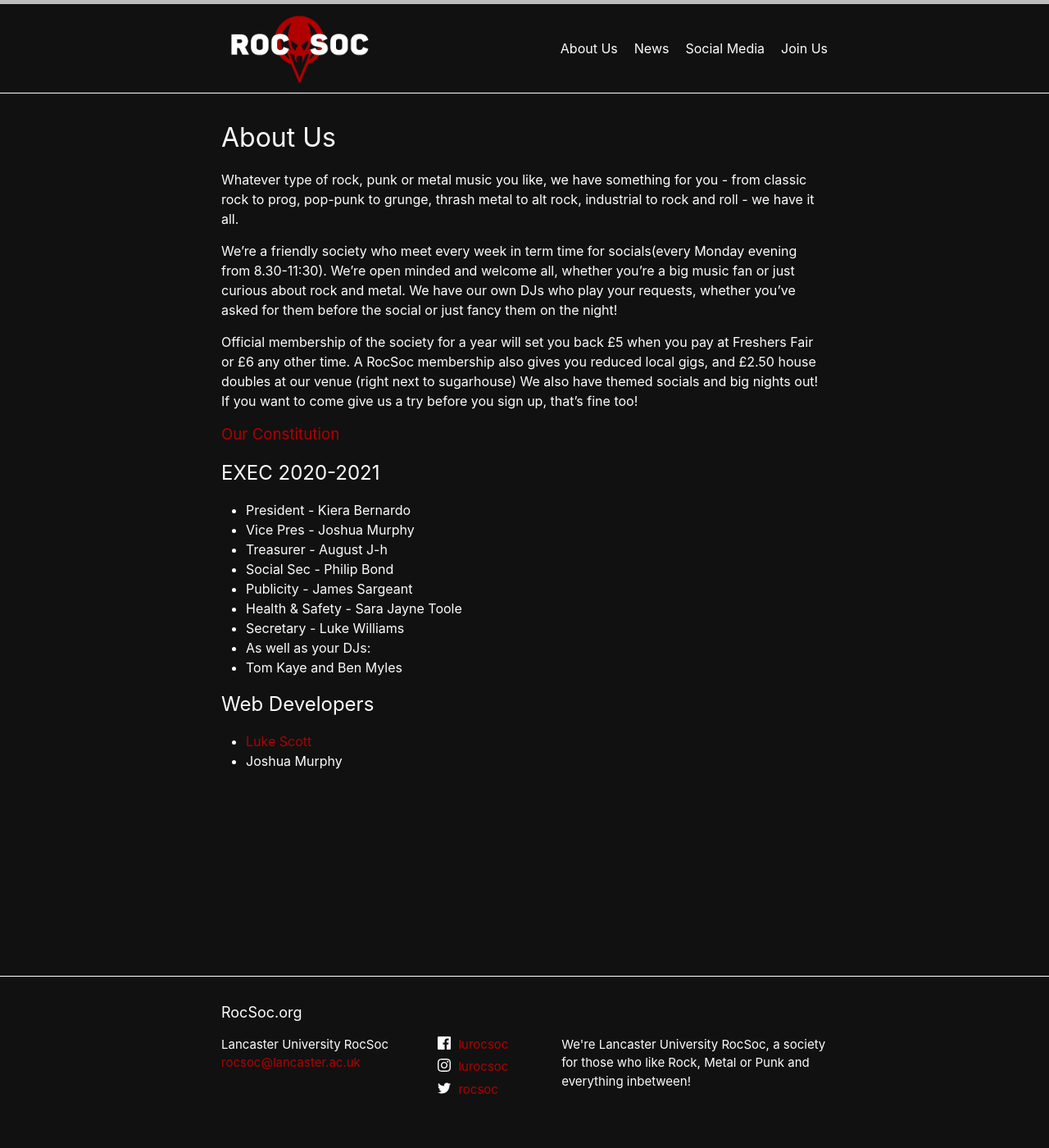
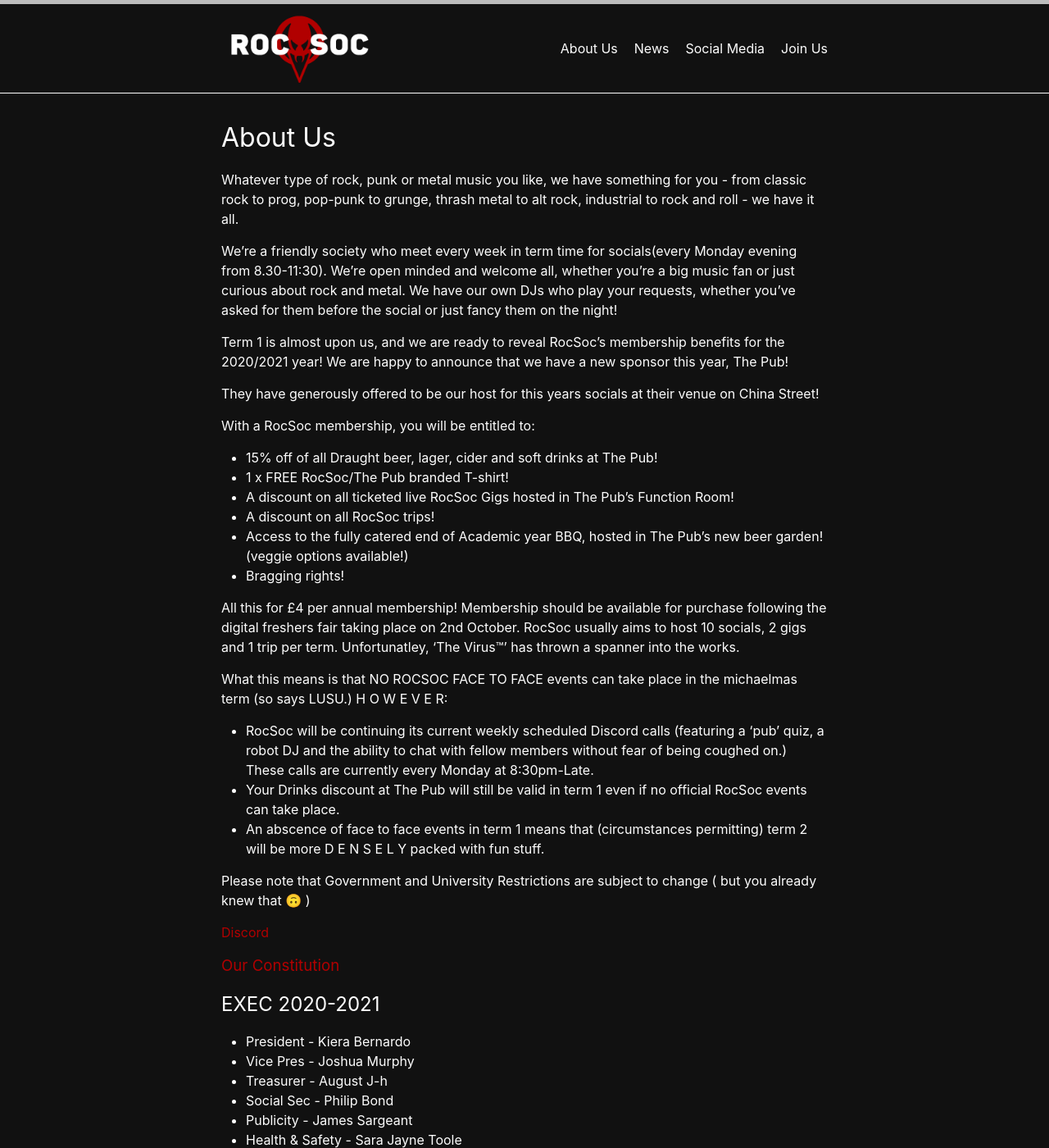
Before and after one commit to RocSoc/RocSoc.github.io, a Jekyll site: the page built from about-us.md, in a window 1280 px wide and 1400 px high. Shown: the whole window at 82% size. Built offline with Jekyll 4.4.1, drawn with Linux system fonts in a browser that asks for light colours.

Commit message:
Update about-us.md
Updated memebership deets

```diff
--- a/about-us.md
+++ b/about-us.md
@@ -9,7 +9,32 @@ Whatever type of rock, punk or metal music you like, we have something for you -
 
 We're a friendly society who meet every week in term time for socials(every Monday evening from 8.30-11:30). We're open minded and welcome all, whether you're a big music fan or just curious about rock and metal. We have our own DJs who play your requests, whether you've asked for them before the social or just fancy them on the night!
 
-Official membership of the society for a year will set you back £5 when you pay at Freshers Fair or £6 any other time. A RocSoc membership also gives you reduced local gigs, and £2.50 house doubles at our venue (right next to sugarhouse) We also have themed socials and big nights out! If you want to come give us a try before you sign up, that's fine too!
+Term 1 is almost upon us, and we are ready to reveal RocSoc's membership benefits for the 2020/2021 year!
+We are happy to announce that we have a new sponsor this year, The Pub!
+
+They have generously offered to be our host for this years socials at their venue on China Street!
+
+With a RocSoc membership, you will be entitled to:
+ * 15% off of all Draught beer, lager, cider and soft drinks at The Pub!
+ * 1 x FREE RocSoc/The Pub branded T-shirt!
+ * A discount on all ticketed live RocSoc Gigs hosted in The Pub's Function Room!
+ * A discount on all RocSoc trips!
+ * Access to the fully catered end of Academic year BBQ, hosted in The Pub's new beer garden! (veggie options available!)
+ * Bragging rights!
+
+All this for £4 per annual membership!
+Membership should be available for purchase following the digital freshers fair taking place on 2nd October.
+RocSoc usually aims to host 10 socials, 2 gigs and 1 trip per term. Unfortunatley, 'The Virus™' has thrown a spanner into the works.
+
+What this means is that NO ROCSOC FACE TO FACE events can take place in the michaelmas term (so says LUSU.)
+H O W E V E R:
+* RocSoc will be continuing its current weekly scheduled  Discord calls (featuring a 'pub' quiz, a robot DJ and the ability to chat with fellow members without fear of being coughed on.) These calls are currently every Monday at 8:30pm-Late.
+* Your Drinks discount at The Pub will still be valid in term 1 even if no official RocSoc events can take place.
+* An abscence of face to face events in term 1 means that (circumstances permitting) term 2 will be more  D E N S E L Y  packed with fun stuff.
+
+Please note that Government and University Restrictions are subject to change ( but you already knew that 🙃 )
+
+[Discord](https://discord.gg/yKwXq3N)
 
 ### [Our Constitution](/Constitution)
 
```
